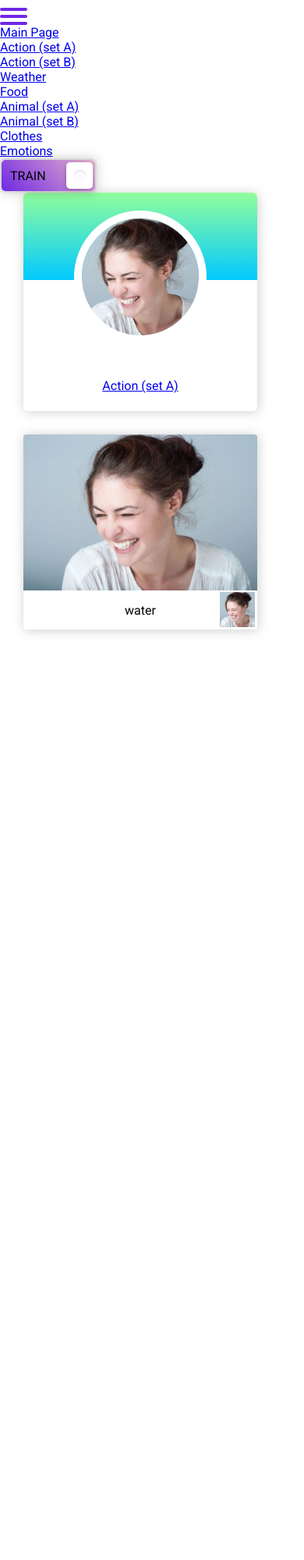
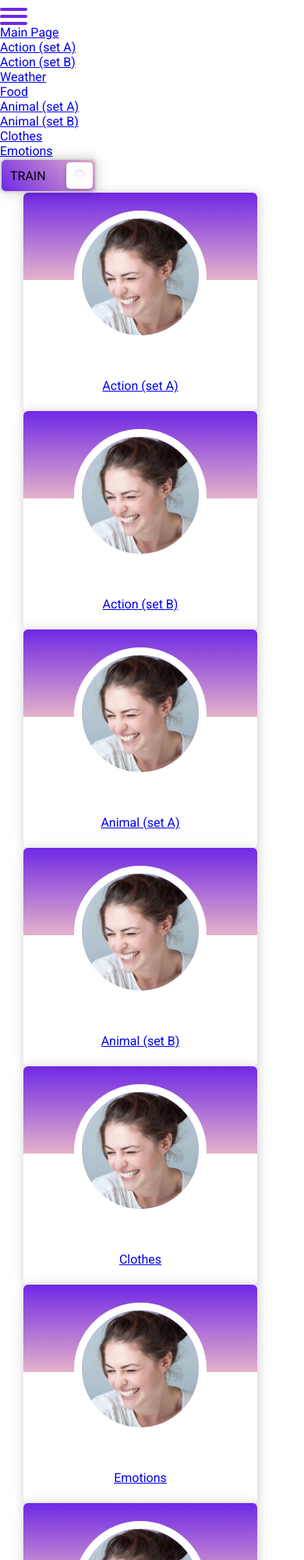
Before and after one commit to Abdulloh76/english-for-kids, a website: page english-for-kids/index.html in a window 390 px wide. Shown: the top 2000 px of the page at 78% size. Before the commit the page ends 844 px from the top, so only its background shows below. Drawn offline with Linux system fonts and the light colour scheme.

Commit message:
refactor: improve index file

```diff
--- a/english-for-kids/index.html
+++ b/english-for-kids/index.html
@@ -11,23 +11,22 @@
 
     <div class="wrapper">
         <header class="header">
-
-            <nav class="navigation">
-                <span class="hamburger">
-                    <span class="hamburger__item hamburger__first"></span>
-                    <span class="hamburger__item hamburger__second"></span>
-                    <span class="hamburger__item hamburger__third"></span>
-                </span>
+            <span class="hamburger">
+                <span class="hamburger__item hamburger__first"></span>
+                <span class="hamburger__item hamburger__second"></span>
+                <span class="hamburger__item hamburger__third"></span>
+            </span>
+            <nav class="navigation navigation-lay">
                 <ul class="navigation__list">
-                    <li><a href="#">Main Page</a></li>
-                    <li><a href="#/cards">Action (set A)</a></li>
-                    <li><a href="#/cards">Action (set B)</a></li>
-                    <li><a href="#/cards">Weather</a></li>
-                    <li><a href="#/cards">Food</a></li>
-                    <li><a href="#/cards">Animal (set A)</a></li>
-                    <li><a href="#/cards">Animal (set B)</a></li>
-                    <li><a href="#/cards">Clothes</a></li>
-                    <li><a href="#/cards">Emotions</a></li>
+                    <li class="navigation__item active"><a href="#">Main Page</a></li>
+                    <li class="navigation__item"><a href="#/cards">Action (set A)</a></li>
+                    <li class="navigation__item"><a href="#/cards">Action (set B)</a></li>
+                    <li class="navigation__item"><a href="#/cards">Weather</a></li>
+                    <li class="navigation__item"><a href="#/cards">Food</a></li>
+                    <li class="navigation__item"><a href="#/cards">Animal (set A)</a></li>
+                    <li class="navigation__item"><a href="#/cards">Animal (set B)</a></li>
+                    <li class="navigation__item"><a href="#/cards">Clothes</a></li>
+                    <li class="navigation__item"><a href="#/cards">Emotions</a></li>
                 </ul>
             </nav>
             <label class="switch ">
@@ -37,16 +36,44 @@
             </label>
         </header>
 
-        <div class="cards-layout main-cards play">
-            <a href="#/cards" class="main-card main-card-play">
+        <div class="cards-layout main-cards ">
+            <a href="#/cards" class="main-card main-card-pla">
                 <img src="laugh.jpg" alt="" class="main-card__image">
                 Action (set A)
+            </a>
+            <a href="#/cards" class="main-card main-card-pay">
+                <img src="laugh.jpg" alt="" class="main-card__image">
+                Action (set B)
+            </a>
+            <a href="#/cards" class="main-card main-card-pay">
+                <img src="laugh.jpg" alt="" class="main-card__image">
+                Animal (set A)
+            </a>
+            <a href="#/cards" class="main-card main-card-pay">
+                <img src="laugh.jpg" alt="" class="main-card__image">
+                Animal (set B)
+            </a>
+            <a href="#/cards" class="main-card main-card-pay">
+                <img src="laugh.jpg" alt="" class="main-card__image">
+                Clothes
+            </a>
+            <a href="#/cards" class="main-card main-card-pay">
+                <img src="laugh.jpg" alt="" class="main-card__image">
+                Emotions
+            </a>
+            <a href="#/cards" class="main-card main-card-pay">
+                <img src="laugh.jpg" alt="" class="main-card__image">
+                Food
+            </a>
+            <a href="#/cards" class="main-card main-card-pay">
+                <img src="laugh.jpg" alt="" class="main-card__image">
+                Weather
             </a>
         </div>
 
 
-        <div class="cards-layout word-cards">
-            <div href="#/cards" class="">
+        <div class="cards-layout word-cards hidden">
+            <div class="word-cards__item">
                 <div class="word-card">
                     <img src="laugh.jpg" alt="" class="word-card__image">
                     <p class="word-card__header">water</p>
```
